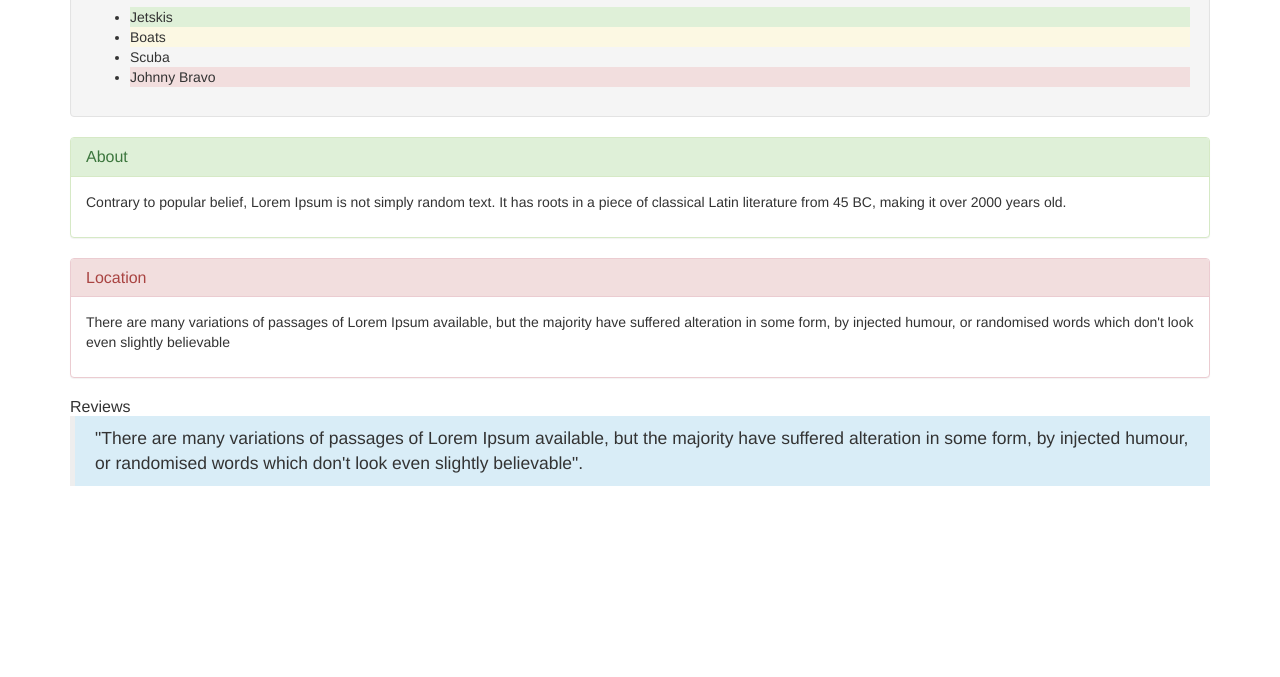
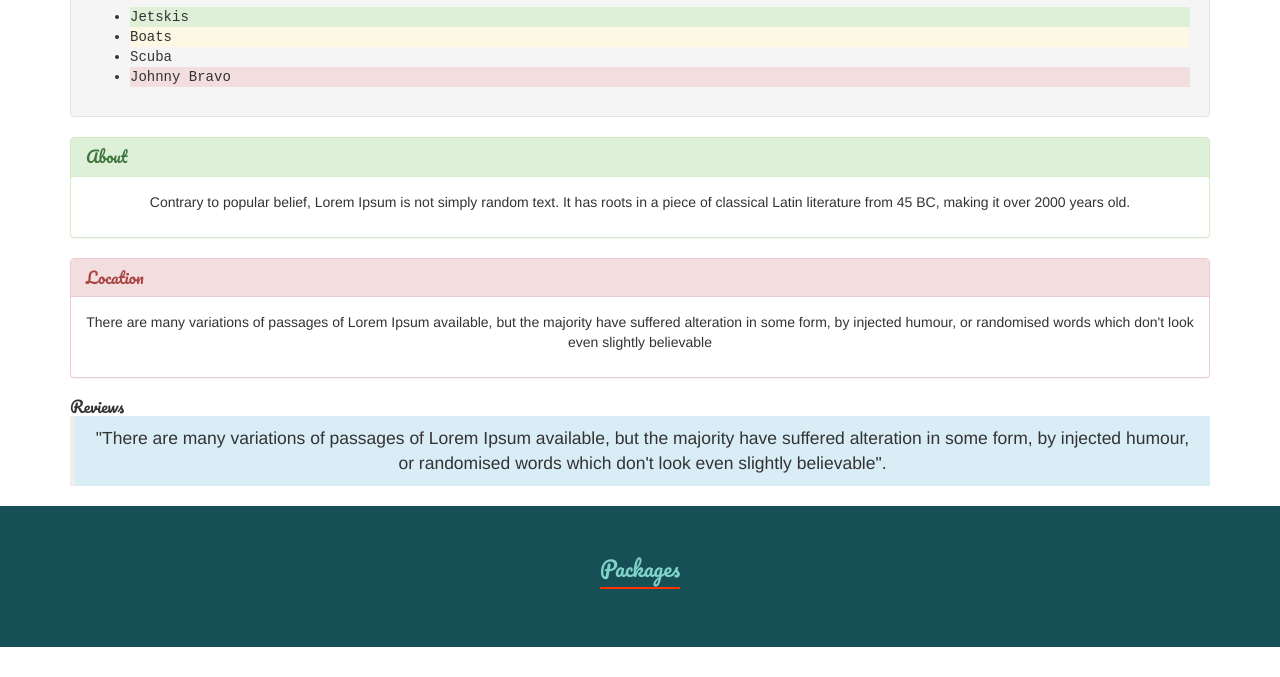
Before and after one commit to bpalowski/week-in-review, a plain HTML site: page vacation.html in a window 1280 px wide. Shown: the part 396-1073 px from the top of the page. Before the commit the page ends 902 px from the top, so only its background shows below. Drawn offline with Linux system fonts and the light colour scheme.

Commit message:
added styles and link to vaction.html

```diff
--- a/css/styles.css
+++ b/css/styles.css
@@ -18,3 +18,22 @@ h2{
 li {
   font-family: monospace;
 }
+
+.customFont{
+  font-family:pacifico;
+}
+
+p{
+  text-align: center;
+}
+
+a {
+  text-decoration: none;
+  color:#7FD3C8;
+  border-bottom: 2px solid #ff3300;
+
+}
+
+a:hover{
+  background-color: #000;
+}
--- a/vacation.html
+++ b/vacation.html
@@ -2,6 +2,8 @@
 <html>
   <head>
     <link href="css/bootstrap.css" rel="stylesheet" type="text/css">
+    <link href="css/styles.css" rel="stylesheet"  type="text/css">
+    <link href="https://fonts.googleapis.com/css?family=Pacifico" rel="stylesheet">
     <meta charset="utf-8">
     <title>Vacation Island</title>
   </head>
@@ -47,5 +49,9 @@
         </blockquote>
       </div>
     </div>
+
+  <div class= "jumbotron">
+    <p><a href ="packages.html">Packages</a></p>
+  </div>
   </body>
 </html>
```
Also changed, not shown: index.html (+2 -0 lines).
